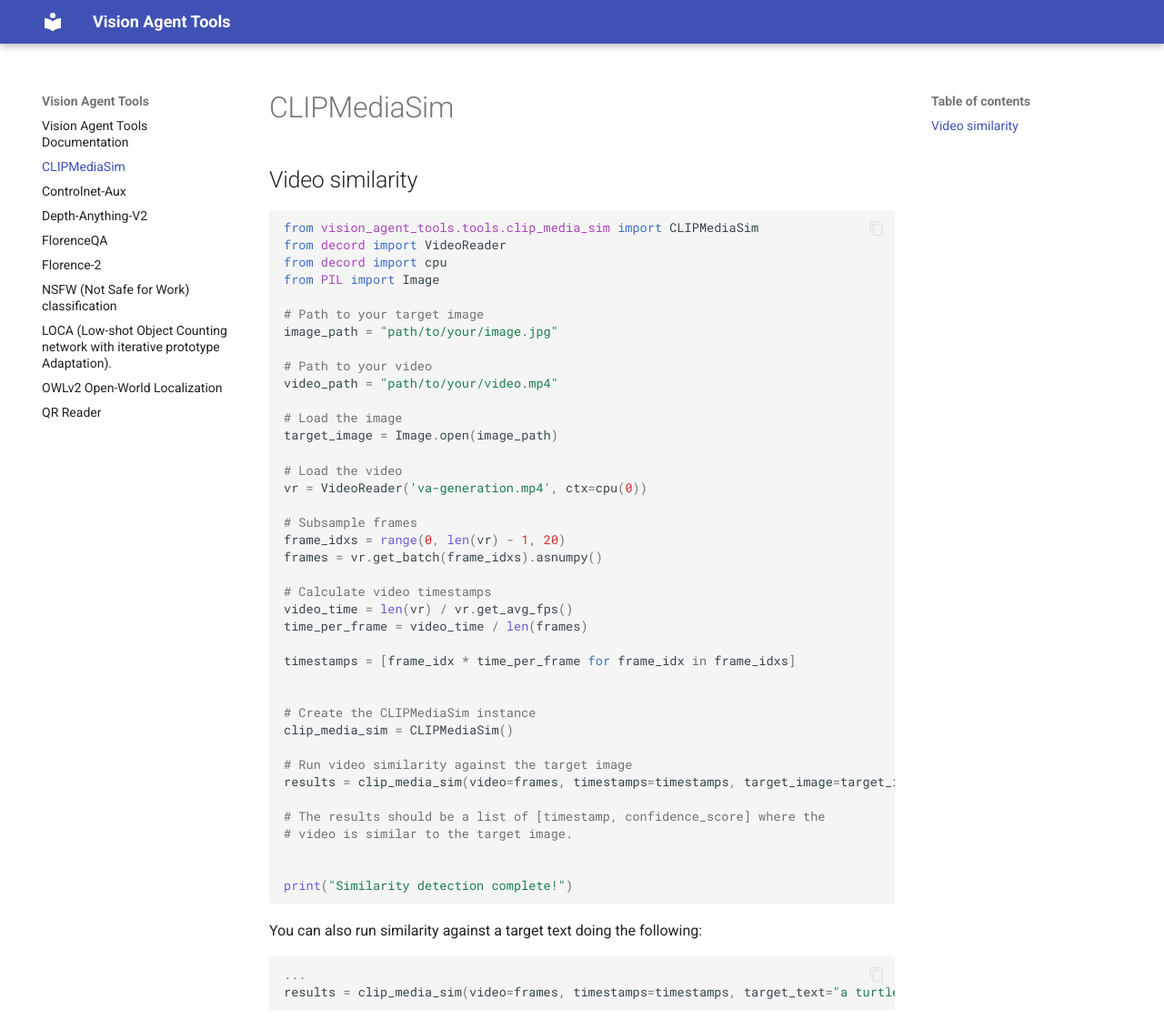
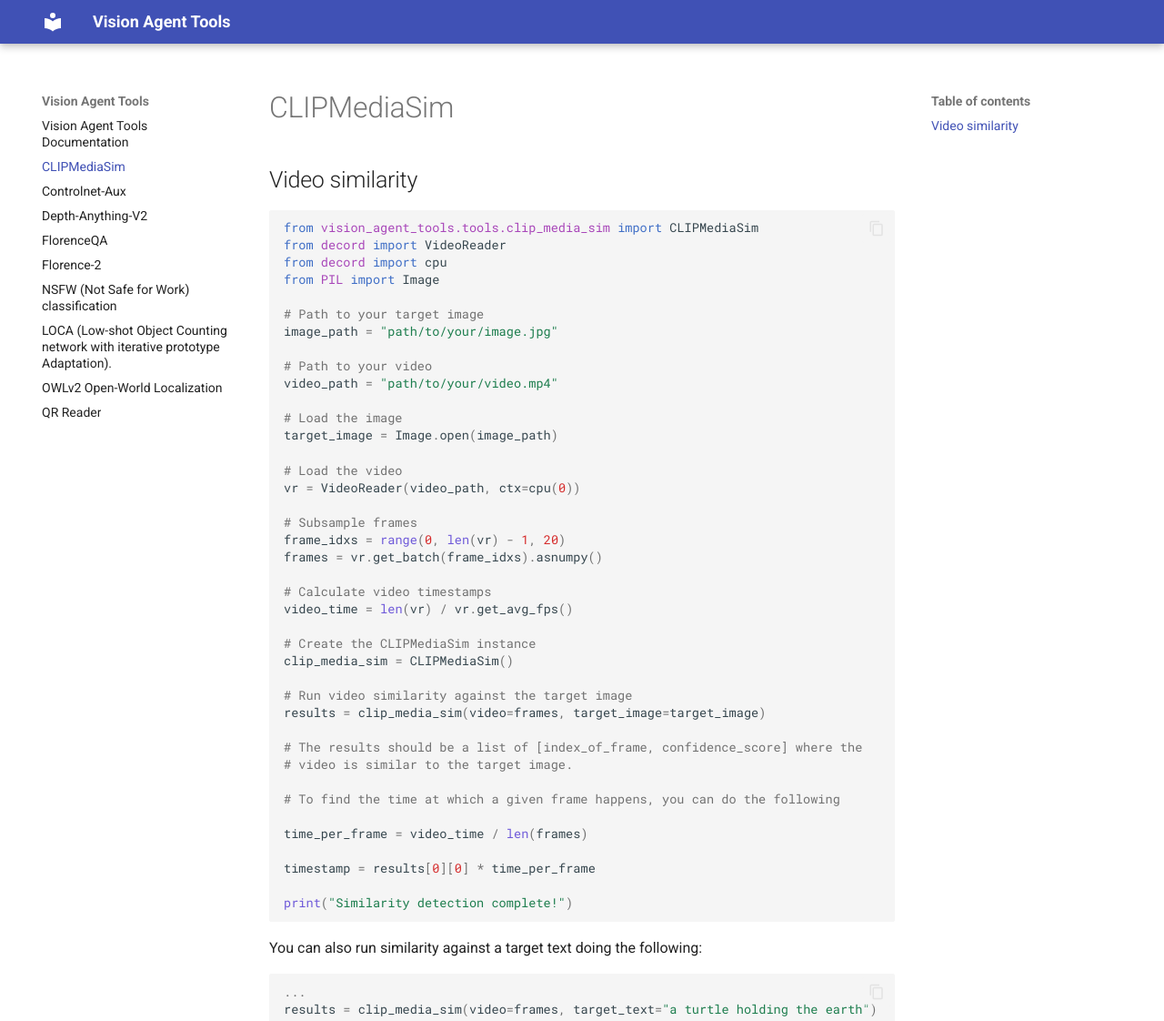
Before and after one commit to landing-ai/vision-agent-tools, an MkDocs documentation site: the page built from docs/clip_media_sim.md, in a window 1280 px wide and 1314 px high, cut to the strip 0-1122 px from the top of the window. Shown: the whole strip at 91% size. Built offline with MkDocs 1.6.1 and Material for MkDocs 9.7.7, drawn with Linux system fonts in a browser that asks for light colours.

Commit message:
remove timestamps

````diff
--- a/docs/clip_media_sim.md
+++ b/docs/clip_media_sim.md
@@ -18,7 +18,7 @@ video_path = "path/to/your/video.mp4"
 target_image = Image.open(image_path)
 
 # Load the video
-vr = VideoReader('va-generation.mp4', ctx=cpu(0))
+vr = VideoReader(video_path, ctx=cpu(0))
 
 # Subsample frames
 frame_idxs = range(0, len(vr) - 1, 20)
@@ -26,20 +26,21 @@ frames = vr.get_batch(frame_idxs).asnumpy()
 
 # Calculate video timestamps
 video_time = len(vr) / vr.get_avg_fps()
-time_per_frame = video_time / len(frames)
-
-timestamps = [frame_idx * time_per_frame for frame_idx in frame_idxs]
-
 
 # Create the CLIPMediaSim instance
 clip_media_sim = CLIPMediaSim()
 
 # Run video similarity against the target image
-results = clip_media_sim(video=frames, timestamps=timestamps, target_image=target_image)
+results = clip_media_sim(video=frames, target_image=target_image)
 
-# The results should be a list of [timestamp, confidence_score] where the
+# The results should be a list of [index_of_frame, confidence_score] where the
 # video is similar to the target image.
 
+# To find the time at which a given frame happens, you can do the following
+
+time_per_frame = video_time / len(frames)
+
+timestamp = results[0][0] * time_per_frame
 
 print("Similarity detection complete!")
 
@@ -49,7 +50,7 @@ You can also run similarity against a target text doing the following:
 
 ```python
 ...
-results = clip_media_sim(video=frames, timestamps=timestamps, target_text="a turtle holding the earth")
+results = clip_media_sim(video=frames, target_text="a turtle holding the earth")
 ```
 
 
````
Also changed, not shown: 2 other files.
